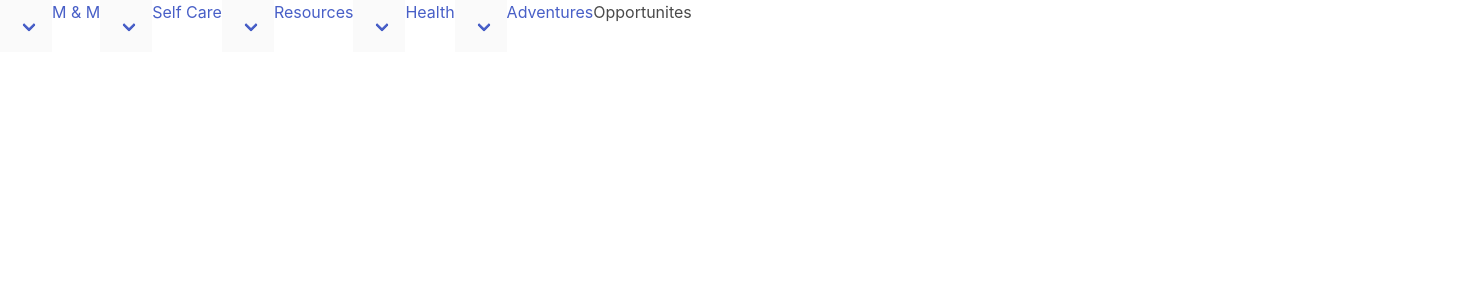
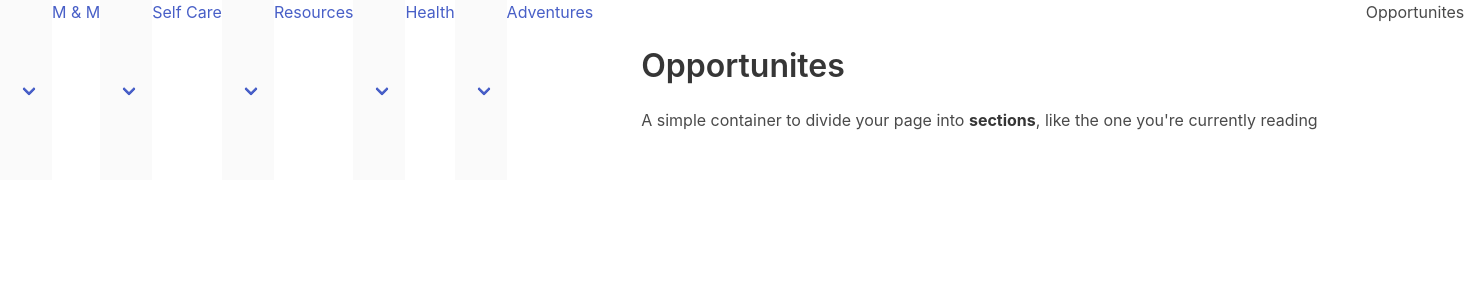
Before and after one commit to allisonleigh809/SuicidePrevention-, a Django app: page /moods/opportunites/ in a window 1480 px wide. Shown: the top 300 px of the page. Run offline with Django 3.2, Linux system fonts and the light colour scheme; some libraries are stand-ins or nearby versions.

Commit message:
started to put things in html

```diff
--- a/finalproject/settings.py
+++ b/finalproject/settings.py
@@ -32,7 +32,7 @@ SECRET_KEY = 'tv0p!@=nn1p_jpqxn5$fly^x6ha%jz#$liav4yw^vvk-*djf$b'
 # SECURITY WARNING: don't run with debug turned on in production!
 DEBUG = True
 
-ALLOWED_HOSTS = ['suicideprevention.allisonleigh808.repl.co', 'suicideprevention--allisonleigh808.repl.co']
+ALLOWED_HOSTS = ['suicideprevention.allisonleigh808.repl.co', 'suicideprevention--allisonleigh808.repl.co', '10.128.0.243']
 
 
 # Application definition
--- a/templates/moods/opportunites.html
+++ b/templates/moods/opportunites.html
@@ -31,6 +31,15 @@
 <a class="navbar-link">
 <a href="{% url 'adventures' %}">Adventures</a>
 </a>
-
+</body>
+<body>
+  <section class="section">
+    <div class="container">
+      <h1 class="title">Opportunites</h1>
+      <h2 class="jobs">
+        A simple container to divide your page into <strong>sections</strong>, like the one you're currently reading
+      </h2>
+    </div>
+  </section>
+</body>
   <h1>Opportunites</h1>
-  </body>
```
Also changed, not shown: templates/base.html (+14 -0 lines), templates/moods/resources.html (+12 -2 lines), package-lock.json, templates/moods/profile.html (added).
